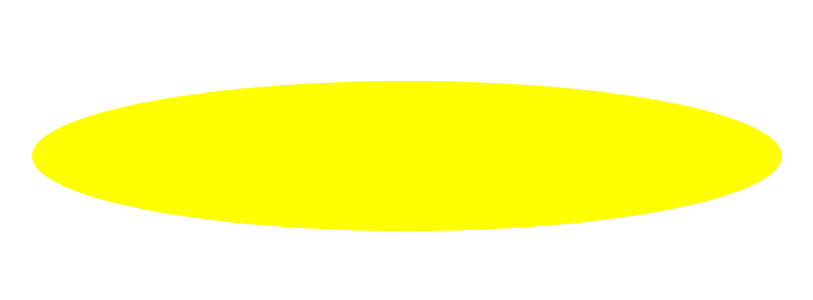
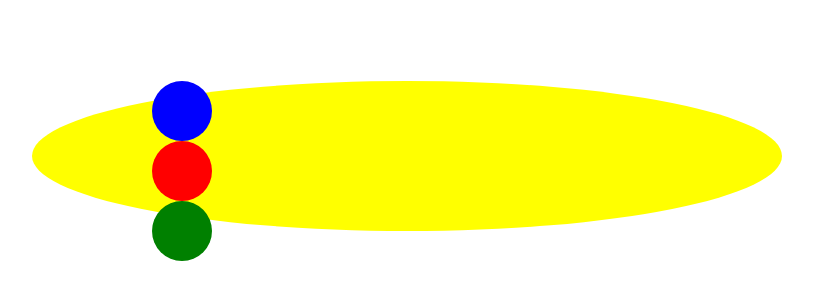
Before and after one commit to gracemanzon/planets-css, a plain HTML site: page index.html in a window 1280 px wide. Shown: the part 244-544 px from the top of the page, without its empty margins (233-1046 px from the left). Drawn offline with Linux system fonts and the light colour scheme.

Commit message:
add 'planets'

```diff
--- a/index.html
+++ b/index.html
@@ -8,6 +8,18 @@
     <link rel="stylesheet" href="styles.css" />
   </head>
   <body>
-    <div class="planets-container"></div>
+    <div class="planets-container">
+      <div class="route">
+        <div class="planet" id="planet-1"></div>
+      </div>
+
+      <div class="route">
+        <div class="planet" id="planet-2"></div>
+      </div>
+
+      <div class="route">
+        <div class="planet" id="planet-3"></div>
+      </div>
+    </div>
   </body>
 </html>
--- a/styles.css
+++ b/styles.css
@@ -14,3 +14,24 @@ body {
   background-color: yellow;
   transform: scaleX(5);
 }
+
+.planet {
+  width: 60px;
+  height: 60px;
+  border-radius: 50%;
+  background-color: red;
+  transform: scaleX(0.2);
+  /* overrides the stretch from the container div transform */
+}
+
+#planet-1 {
+  background-color: blue;
+}
+
+#planet-2 {
+  background-color: red;
+}
+
+#planet-3 {
+  background-color: green;
+}
```
